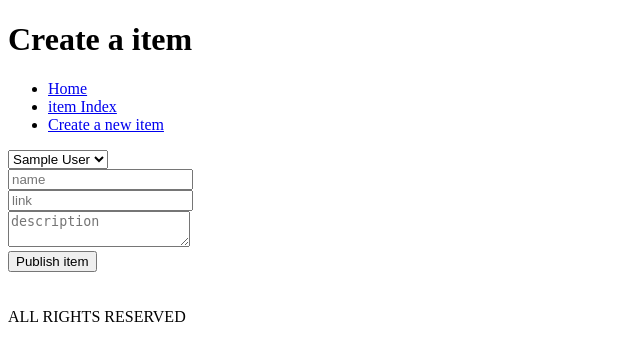
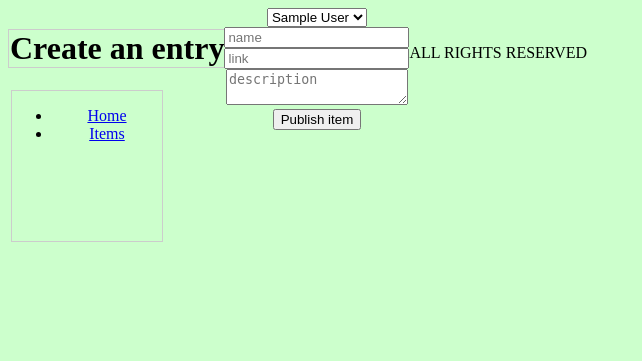
Before and after one commit to makingentropy/GA_PROJECT2, a Node server app: page /items/new in a window 1280 px wide. Shown: the top 361 px of the page, without its empty margins (0-642 px from the left). Run offline with Node 20, Linux system fonts and the light colour scheme; tables that the repository leaves empty hold one stand-in row (values such as "Sample post"); some libraries are stand-ins or nearby versions.

Commit message:
corrected stylesheet bug in partials, initial fwd slash needed

```diff
--- a/public/css/style.css
+++ b/public/css/style.css
@@ -22,5 +22,27 @@ img{
 
 }
 body{
-  background-color: white;
+  background-color: #CCFFCC;
+  display: inline-flex;
+  flex-wrap: wrap;
+  align-content: center;
+  text-align: center;
 }
+h1{
+  width:100%;
+  height:auto;
+  border: 1px solid #CCCCCC;
+}
+h2{
+  width:100%;
+  height:auto;
+  border: 1px solid #CCCCCC;
+}
+#navbar{
+  width:150px;
+  height: 150px;
+  width:150px;
+  height: 150px;
+  border: 1px solid #CCCCCC;
+  margin-left: 3px;
+}
--- a/views/index.ejs
+++ b/views/index.ejs
@@ -3,10 +3,11 @@
 	<head>
 		<meta charset="utf-8">
 		<title></title>
+		<% include partials/head.ejs%>
 	</head>
 	<body>
 		<header>
-			<h1>Welcome to the Seed Site</h1>
+			<h1>SeedTrader</h1>
 			<nav>
 				<ul>
 					<li>
--- a/views/items/index.ejs
+++ b/views/items/index.ejs
@@ -9,6 +9,9 @@
 			<nav>
 				<% include ../partials/nav.ejs%>
 				</ul>
+				<li>
+		      <a href="/items/new">Create a new item</a>
+		    </li>
 			</nav>
 		</header>
 		<main>
--- a/views/items/new.ejs
+++ b/views/items/new.ejs
@@ -5,7 +5,7 @@
 	</head>
 	<body>
 		<header>
-			<h1>Create a item</h1>
+			<h1>Create an entry</h1>
 			<nav>
 				<% include ../partials/nav.ejs%>
 			</nav>
--- a/views/partials/head.ejs
+++ b/views/partials/head.ejs
@@ -1,3 +1,3 @@
 <meta charset="utf-8">
 <title>Seed Trading Site</title>
-<link rel="stylesheet" href="css/style.css">
+<link rel="stylesheet" href="/css/style.css">
--- a/views/partials/nav.ejs
+++ b/views/partials/nav.ejs
@@ -1,11 +1,12 @@
+<div id="navbar">
   <ul>
     <li>
       <a href="/">Home</a>
     </li>
     <li>
-    <a href="/items">item Index</a>
+      <a href="/items">Items</a>
     </li>
-  <li>
-    <a href="/items/new">Create a new item</a>
-  </li>
+
   </ul>
+</div>
+<!-- <img src="/assets/RainbowClouds.jpg" alt="RainbowClouds"> -->
--- a/views/users/edit.ejs
+++ b/views/users/edit.ejs
@@ -3,6 +3,7 @@
 	<head>
 		<meta charset="utf-8">
 		<title></title>
+		<% include ../partials/head.ejs%>
 	</head>
 	<body>
 		<header>
--- a/views/users/index.ejs
+++ b/views/users/index.ejs
@@ -3,6 +3,7 @@
 	<head>
 		<meta charset="utf-8">
 		<title></title>
+		<% include ../partials/head.ejs%>
 	</head>
 	<body>
 		<header>
--- a/views/users/new.ejs
+++ b/views/users/new.ejs
@@ -3,6 +3,7 @@
 	<head>
 		<meta charset="utf-8">
 		<title></title>
+		<% include ../partials/head.ejs%>
 	</head>
 	<body>
 		<header>
--- a/views/users/show.ejs
+++ b/views/users/show.ejs
@@ -3,6 +3,7 @@
 	<head>
 		<meta charset="utf-8">
 		<title></title>
+		<% include ../partials/head.ejs%>
 	</head>
 	<body>
 		<header>
```
Also changed, not shown: views/items/edit.ejs (+4 -3 lines), public/assets/RainbowClouds.jpg (added). Lines whose indentation alone changed are shown as unchanged.
